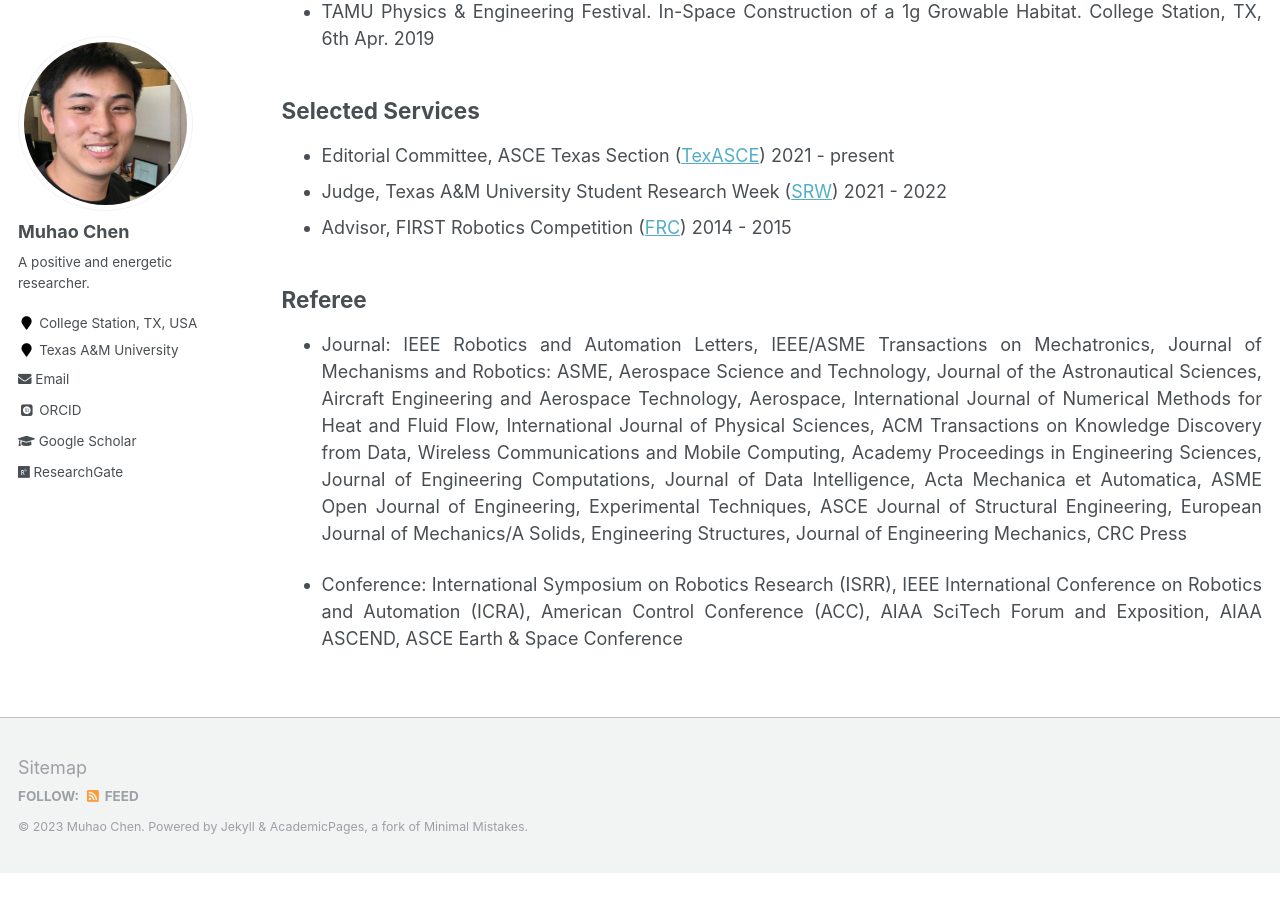
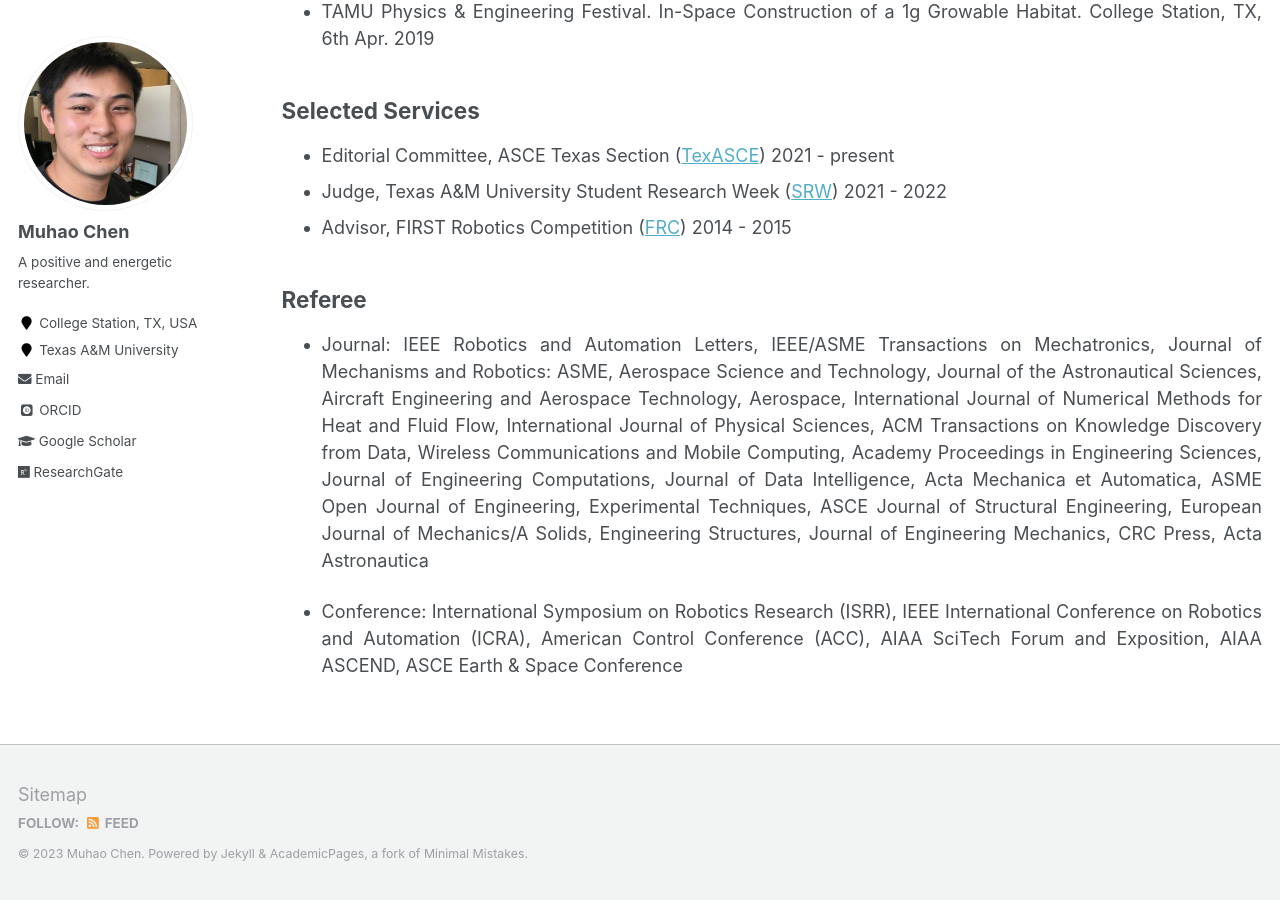
Before and after one commit to Muhao-Chen/muhao-chen.github.io, a Jekyll site: the page built from _pages/professional-activities.md, in a window 1280 px wide and 900 px high, scrolled down 1705 px. Built offline with Jekyll 4.4.1, drawn with Linux system fonts in a browser that asks for light colours; some web fonts are replaced; before the commit the page ends 2578 px from its top, so only the background shows below that.

Commit message:
Update professional-activities.md

```diff
--- a/_pages/professional-activities.md
+++ b/_pages/professional-activities.md
@@ -64,7 +64,7 @@ toc_max_header: 1
 
 ## Referee
 
-* Journal: IEEE Robotics and Automation Letters, IEEE/ASME Transactions on Mechatronics, Journal of Mechanisms and Robotics: ASME, Aerospace Science and Technology, Journal of the Astronautical Sciences, Aircraft Engineering and Aerospace Technology, Aerospace, International Journal of Numerical Methods for Heat and Fluid Flow, International Journal of Physical Sciences, ACM Transactions on Knowledge Discovery from Data, Wireless Communications and Mobile Computing, Academy Proceedings in Engineering Sciences, Journal of Engineering Computations, Journal of Data Intelligence, Acta Mechanica et Automatica, ASME Open Journal of Engineering, Experimental Techniques, ASCE Journal of Structural Engineering, European Journal of Mechanics/A Solids, Engineering Structures, Journal of Engineering Mechanics, CRC Press
+* Journal: IEEE Robotics and Automation Letters, IEEE/ASME Transactions on Mechatronics, Journal of Mechanisms and Robotics: ASME, Aerospace Science and Technology, Journal of the Astronautical Sciences, Aircraft Engineering and Aerospace Technology, Aerospace, International Journal of Numerical Methods for Heat and Fluid Flow, International Journal of Physical Sciences, ACM Transactions on Knowledge Discovery from Data, Wireless Communications and Mobile Computing, Academy Proceedings in Engineering Sciences, Journal of Engineering Computations, Journal of Data Intelligence, Acta Mechanica et Automatica, ASME Open Journal of Engineering, Experimental Techniques, ASCE Journal of Structural Engineering, European Journal of Mechanics/A Solids, Engineering Structures, Journal of Engineering Mechanics, CRC Press, Acta Astronautica
 
 * Conference: International Symposium on Robotics Research (ISRR), IEEE International Conference on Robotics and Automation (ICRA), American Control Conference (ACC), AIAA SciTech Forum and Exposition, AIAA ASCEND, ASCE Earth & Space Conference
 
```
